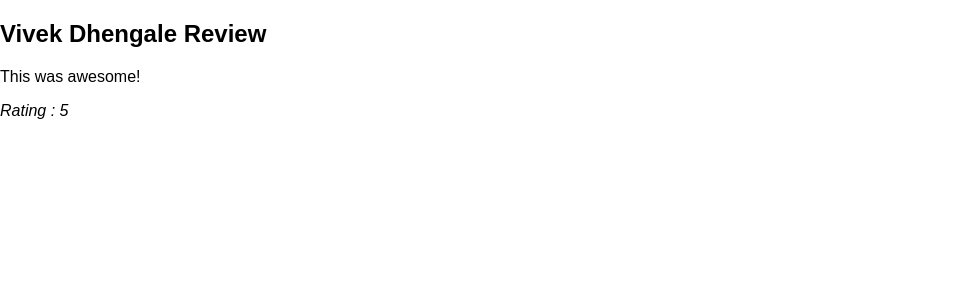
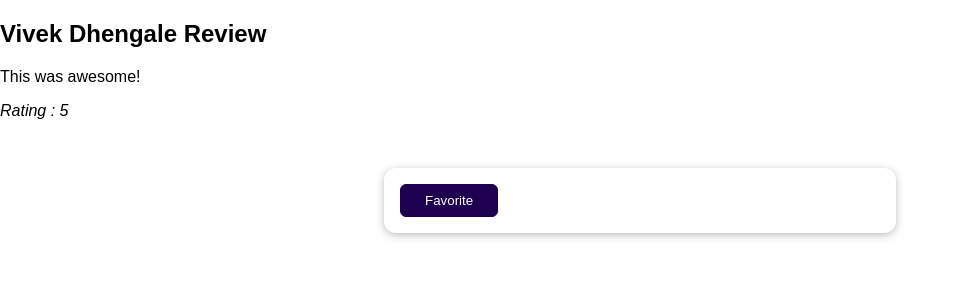
Before and after one commit to vivek-the-weber/feedback_form, a Django app: page /reviews/1 in a window 1280 px wide. Shown: the top 300 px of the page, without its empty margins (0-963 px from the left). Run offline with Django 5.2, Linux system fonts and the light colour scheme; data comes from the database, SQL or seed files in the repository; both versions use the stored data as it was after the commit.

Commit message:
Added Favorite Review and stored the favorite review in session

```diff
--- a/reviews/templates/reviews/detail_review.html
+++ b/reviews/templates/reviews/detail_review.html
@@ -11,4 +11,13 @@
         {{single_review.review_text}}
     </p>
     <i>Rating : {{single_review.rating}}</i>
+    {% if fav_one %}
+    <p>This is my Favorite Review</p>
+    {% else %}
+    <form action="/reviews/favorite" method="POST">
+        {% csrf_token %}
+        <input type="hidden" name = "review_id" value="{{single_review.id}}">
+        <button>Favorite</button>
+    </form>
+    {% endif %}
 {% endblock body_block %}
--- a/reviews/urls.py
+++ b/reviews/urls.py
@@ -5,5 +5,6 @@
     path("",views.ReviewView.as_view()),
     path("thank-you",views.ThankyouView.as_view()),
     path("reviews",views.AllReviewsView.as_view()),
+    path("reviews/favorite",views.AddFavoriteView.as_view()),
     path("reviews/<int:pk>",views.DetailReviewView.as_view(),name="detail-review")
 ]
--- a/reviews/views.py
+++ b/reviews/views.py
@@ -4,6 +4,7 @@
 from django.views.generic.base import TemplateView
 from django.views.generic import ListView, DetailView
 from django.views.generic.edit import FormView, CreateView
+from django.urls import reverse
 # Create your views here.
 
 
@@ -56,15 +57,18 @@
     template_name = "reviews/detail_review.html"
     model = ReviewModel
     context_object_name = "single_review"
+    def get_context_data(self, **kwargs):
+        context = super().get_context_data(**kwargs)
+        current_object = self.object
+        context["fav_one"] = self.request.session.get("favorite_review") == current_object.id
+        return context
 
 
-
-
-
-
-
-
-
+class AddFavoriteView(View):
+    def post(self,request):
+        fav_review_id = int(request.POST["review_id"])
+        request.session["favorite_review"] = fav_review_id
+        return HttpResponseRedirect("/reviews/" + str(fav_review_id))
 # def review(request):
 #     if request.method == "POST":
 #         form = ReviewForm(request.POST)
```
Also changed, not shown: reviews/templates/reviews/favorite_reviews.html (added, +8 -0 lines), db.sqlite3.
